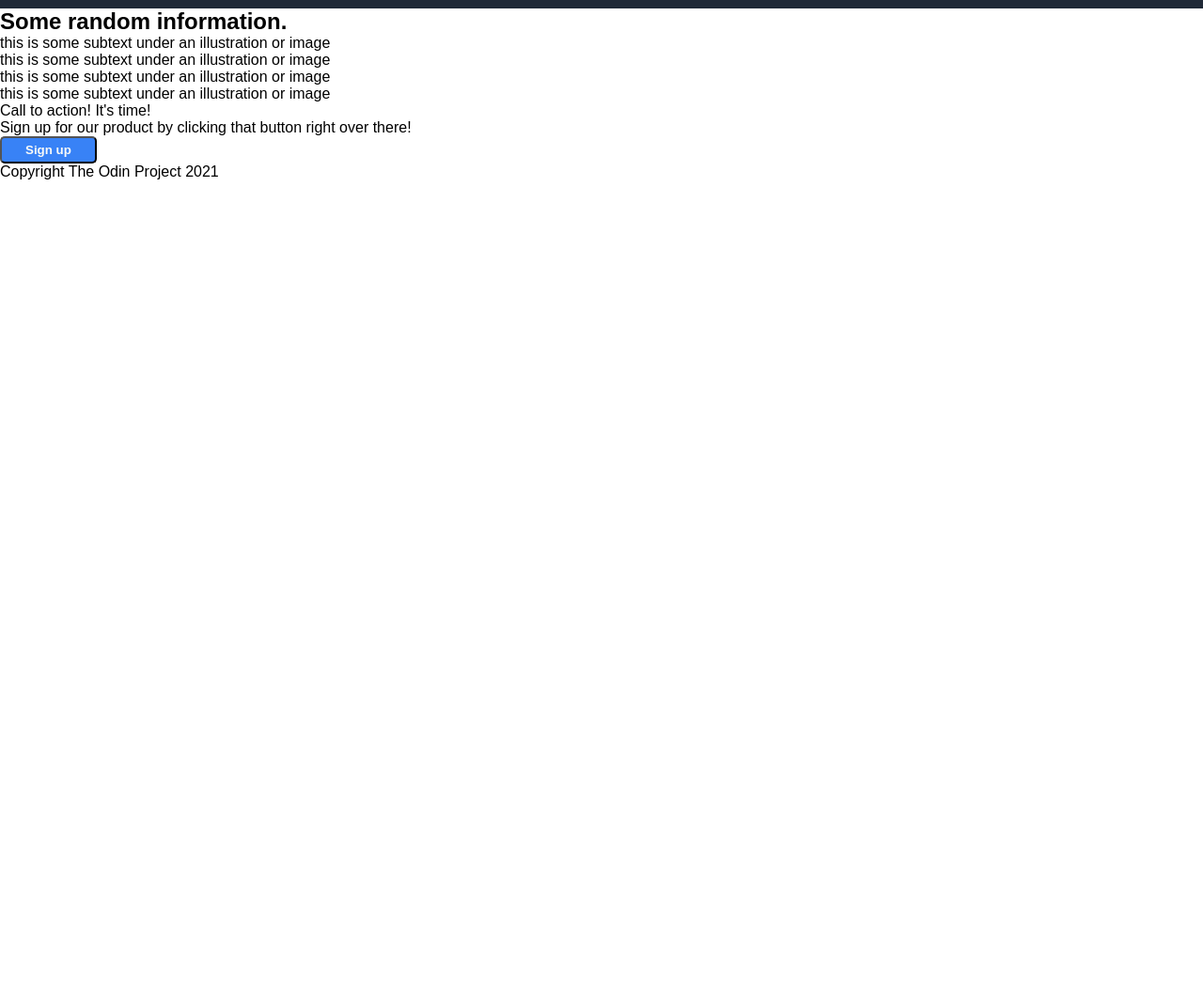
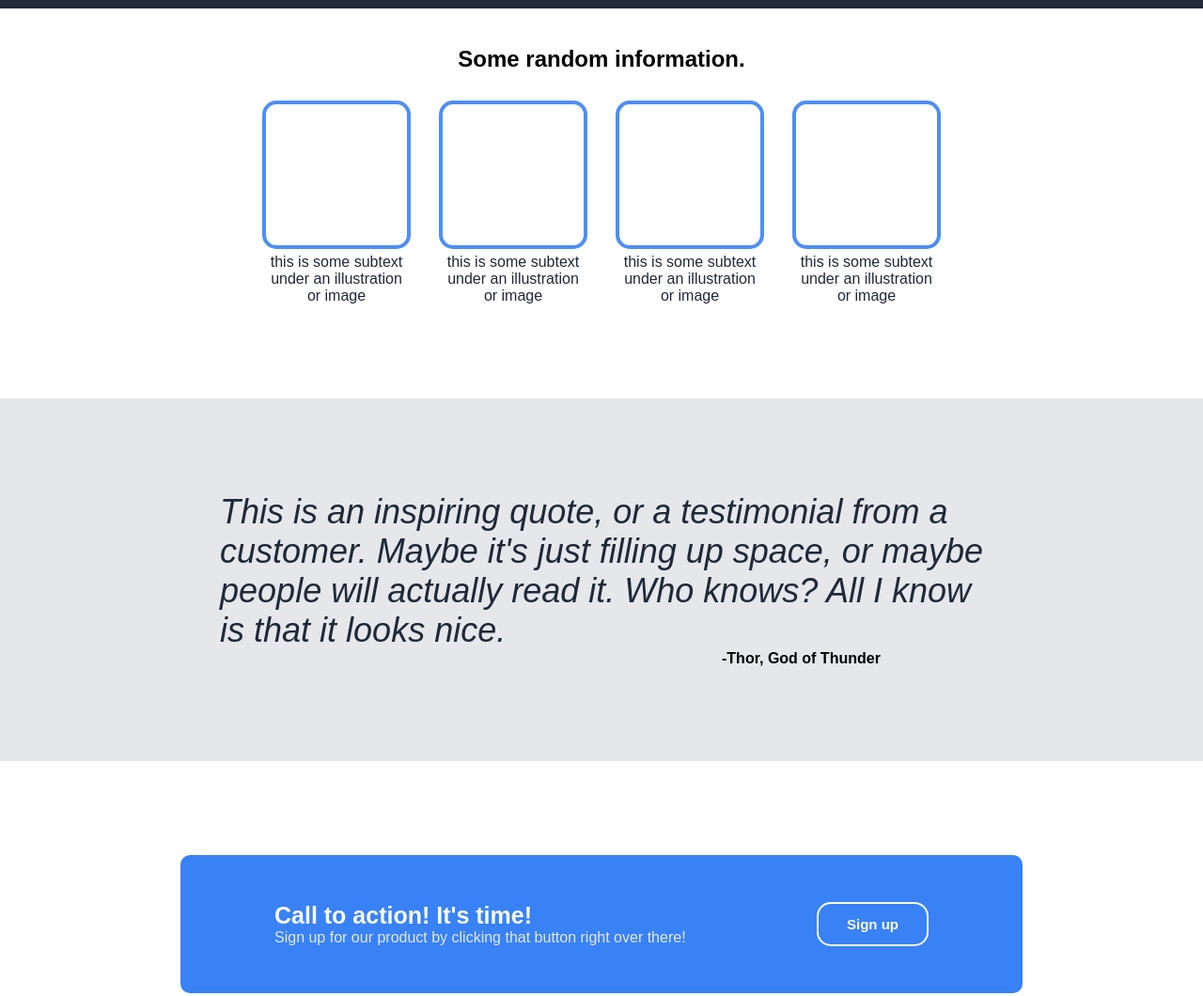
Before and after one commit to deeedaniel/Project-Landing-Page, a plain HTML site: page index.html in a window 1280 px wide. Shown: the part 520-1580 px from the top of the page at 94% size. Before the commit the page ends 800 px from the top, so only its background shows below. Drawn offline with Linux system fonts and the light colour scheme.

Commit message:
Complete styles.css

```diff
--- a/index.html
+++ b/index.html
@@ -24,39 +24,42 @@
         <div class="image">this is a placeholder for an image</div>
     </div>
     <div class="random-section">
-        <div class="randomTitle"><h2>Some random information.</h2></div>
+        <div class="randomTitle"><h2>Some random information.</h2>
+        </div>
         <div class="blocks">
             <div class="block1">
                 <div class="img1"></div>
-                <p class="cap1">this is some subtext under an illustration or image</p>
+                <p class="cap1">this is some subtext <br>under an illustration <br> or image</p>
             </div>
             <div class="block2">
                 <div class="img2"></div>
-                <p class="cap2">this is some subtext under an illustration or image</p>
+                <p class="cap2">this is some subtext <br>under an illustration <br> or image</p>
             </div>
             <div class="block3">
                 <div class="img3"></div>
-                <p class="cap3">this is some subtext under an illustration or image</p>
+                <p class="cap3">this is some subtext <br>under an illustration <br> or image</p>
             </div>
             <div class="block4">
                 <div class="img4"></div>
-                <p class="cap4">this is some subtext under an illustration or image</p>
+                <p class="cap4">this is some subtext <br>under an illustration <br> or image</p>
             </div>
         </div>
     </div>
     <div class="quote-section">
-        <p class="quote"></p>
-        <p class="author"></p>
+        <p class="quote"><i>This is an inspiring quote, or a testimonial from a <br> customer. Maybe it's just filling up space, or maybe <br> people will actually read it. Who knows? All I know <br> is that it looks nice.</i></p>
+        <p class="author">-Thor, God of Thunder</p>
     </div>
-    <div class="sign-up">
+    <div class="action">
         <div class="border">
-            <p>Call to action! It's time!</p>
-            <p>Sign up for our product by clicking that button right over there!</p>
-            <button type="button">Sign up</button>
+            <div class="text">
+                <p class="action-title"><b>Call to action! It's time!</b></p>
+                <p class="action-text">Sign up for our product by clicking that button right over there!</p>
+            </div>
+            <button class="button2" type="button">Sign up</button>
         </div>
     </div>
     <div class="copyright">
-        <p>Copyright The Odin Project 2021</p>
+        <p>Copyright © The Odin Project 2021</p>
     </div>
 </body>
 </html>
--- a/styles.css
+++ b/styles.css
@@ -9,6 +9,8 @@ body {
     padding: 0;
     margin: 0;
 }
+
+/* navbar */
 
 .navbar {
     background-color: #1f2937;
@@ -35,6 +37,8 @@ body {
     font-size: 24px;
     color: #f9faf8;
 }
+
+/* main */
 
 .main {
     display: flex;
@@ -68,9 +72,96 @@ button {
     border-radius: 5px;
 }
 
+/* random section */
+
 .random-section {
     display: flex;
     flex-direction: column;
-    align-content: center;
-    justify-content: center;
+    align-items: center;
+    padding: 10px 0 100px 0;
 }
+
+.randomTitle {
+    margin: 30px 0 30px 0;
+    font: 36px;
+    font-weight: bolder;
+}
+
+.blocks {
+    display: flex;
+    justify-content: space-evenly;
+    gap: 30px;
+    color: #1f2937;
+    text-align: center;
+}
+
+.img1,.img2,.img3,.img4 {
+    width: 150px;
+    height: 150px;
+    text-align: center;
+    border: 4px solid #4e8ef5;
+    border-radius: 15px;
+    margin-bottom: 5px;
+}
+
+/* quote section */
+
+.quote-section {
+    background-color: #e5e7eb;
+    display: flex;
+    flex-direction: column;
+    align-items: center;
+    padding: 100px 0 100px 0;
+}
+
+.quote {
+    font-size: 36px;
+    font-weight:lighter;
+    color: #1f2937;
+}
+
+.author {
+    font-weight: bold;
+    align-self: flex-end;
+    width: 40%;
+}
+
+/* action */
+
+.action {
+    padding: 100px 0 100px 0;
+}
+
+.border {
+    display: flex;
+    color: #f9faf8;
+    justify-content: space-between;
+    background-color: #3882F6;
+    padding: 50px 100px 50px 100px;
+    border-radius: 10px;
+    margin: 0 15% 0 15%;
+}
+
+.action-title {
+    font-size: 25px;
+}
+
+.action-text {
+    color:#E5E7EB;
+}
+
+.button2 {
+    padding: 0px 30px 0px 30px;
+    border: 2px solid #f9faf8;
+    font-size: 15px;
+    border-radius: 15px;
+}
+
+/* copyright section */
+
+.copyright {
+    padding: 50px 0 50px 0;
+    background-color: #1f2937;
+    color:#e5e7eb;
+    text-align: center;
+}
```
